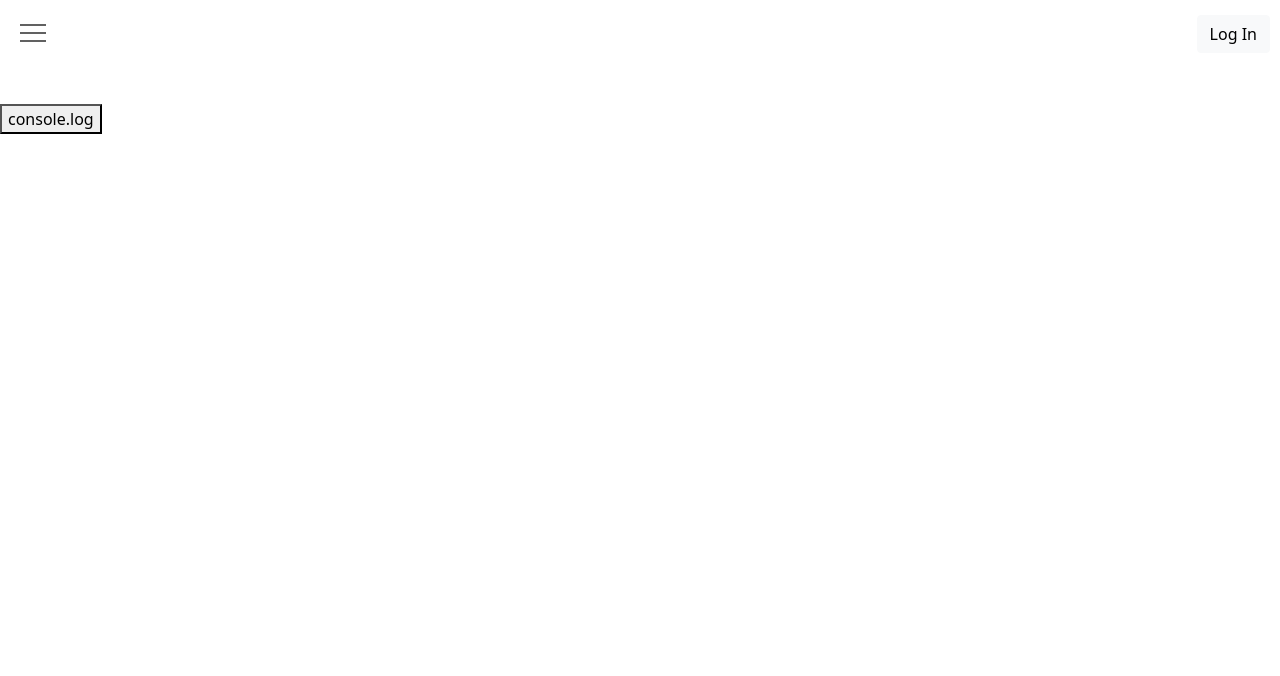
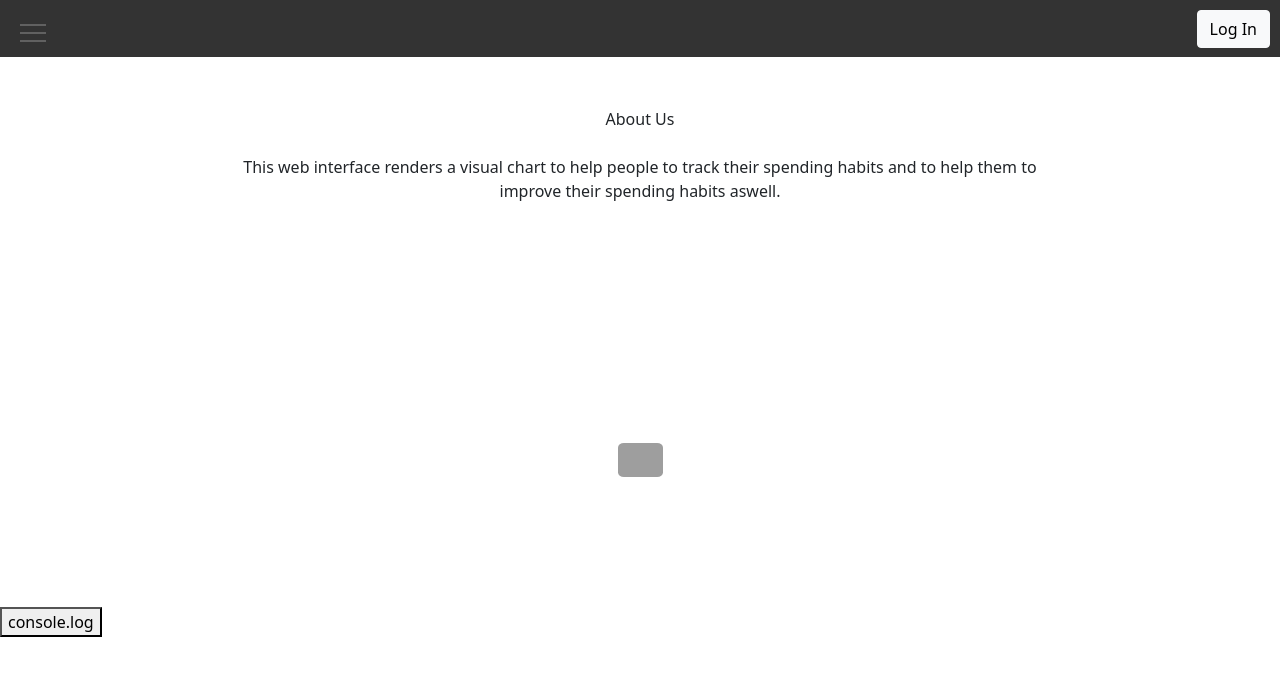
Before and after one commit to wen372/spendingshelper, a React (Create React App) app: page /about in a window 1280 px wide. Before the commit this address had no page. Shown: the top 676 px of the page. Built offline with nearby package versions, Linux system fonts and the light colour scheme; grey boxes are pictures that could not be loaded.

Commit message:
Added About, changes css and navbar link
Added a simple about page. Added about page to Nav bar routes/link Small changes on css.

```diff
--- a/src/App.css
+++ b/src/App.css
@@ -8,6 +8,9 @@
 
 }
 
+.no_underline{
+  text-decoration: none !important;
+}
 .dropzone {
   background: #eee;
   display: flex;
@@ -17,7 +20,7 @@
   padding: 20px;
   cursor: pointer;
   height: 150px;
-  width: 400px;
+  width: 100%;
   border: 2px dashed cyan;
   outline: none;
 }
@@ -43,6 +46,10 @@
 .application{
 
 
+}
+
+.topSpace {
+  margin-top: 50px;
 }
 
 .innerInfo{
@@ -88,8 +95,8 @@
 .loginBtn button{
   /* //move left */
   float: right;
-  margin: 15px 10px 0px 0px;
-  padding: 9x 10px 9px 10px;
+  margin: 10px 10px 0px 0px;
+  z-index: 10;
 }
 
 .middleT{
@@ -98,7 +105,8 @@
 }
 
 .NavBar{
-  padding-bottom: 80px;
+  padding-bottom: 33px;
+  background-color: #333;
 }
 
 .UploadPage{
--- a/src/App.js
+++ b/src/App.js
@@ -14,6 +14,7 @@ import FileDropZone from './components/FileDropZone';
 import HomePage from './pages/HomePage';
 import UploadPage from './pages/UploadPage';
 import NavBar from './components/NavBar';
+import AboutPage from './pages/AboutPage';
 import 'bootstrap/dist/css/bootstrap.min.css';
 
 function App() {
@@ -42,7 +43,7 @@ function App() {
                 {/* <Route path="/" element={<HomePage transactions = {transactionData}/>} /> */}
                 {/* <Route path="/" element={<HomePage message = "test"/>} /> */}
                 <Route path="/" element={<HomePage transactionData = {userTransactionData}/>} />
-
+                <Route path="/about" element={<AboutPage/>} />
 
         </Routes>
     </Router>
--- /dev/null
+++ b/src/about.css
@@ -0,0 +1,9 @@
+.nobdr{
+    border:none;
+}
+
+.img-ctp {
+    max-width: 45px !important;
+    border-radius: 13%;
+    margin: 30vh 0px 0px 0px;
+}
--- a/src/components/NavBar.js
+++ b/src/components/NavBar.js
@@ -6,7 +6,8 @@ function NavBar({content}) {
   return (
 <div class= "NavBar">
   <div className="loginBtn">
-    <button type="button"  className="btn btn-light">Log In</button>
+    <button type="button" className="btn btn-light">Log In</button>
+
   </div>
 
   <div class="hamburger-menu">
@@ -16,10 +17,12 @@ function NavBar({content}) {
       </label>
 
       <ul class="menu__box">
-        <li><NavLink to="/" ><p class ="menu__item">Home</p></NavLink></li>
-        <li><a class="menu__item" href="#">About Us</a></li>
-        <li><a class="menu__item" href="#">Log In</a></li>
-        <li><a class="menu__item" href="#">Sign Up</a></li>
+        <li><NavLink to="/" ><a class ="no_underline menu__item">Home</a></NavLink></li>
+        <li><NavLink to="/upload" ><a class ="menu__item">Upload</a></NavLink></li>
+        <li><NavLink to="/" ><a class ="menu__item">Log In</a></NavLink></li>
+        <li><NavLink to="#" ><a class ="menu__item">Sign Up</a></NavLink></li>
+        <li><NavLink to="/about" ><a class ="menu__item">About Us</a></NavLink></li>
+
       </ul>
   </div>
 
--- /dev/null
+++ b/src/pages/AboutPage.js
@@ -0,0 +1,39 @@
+import React from 'react';
+
+
+import '../about.css';
+
+function AboutPage({Arg}) {
+
+
+
+
+  return (
+    <div className="application topSpace container-fluid homepage TransactionComponent col-10 col-md-10 col-lg-10">
+      <div className="nobdr innerInfo container col-1 col-md-6 col-lg-8">
+
+        <div className='col-bg'>
+            About Us
+            <br/>
+            <br/>
+            <div className="col-md">
+This web interface renders a visual chart to help people to track their spending habits and to help them to improve their spending habits aswell.
+            </div>
+            <div className="row topSpace">
+                <div className="col-md">
+                    <img src="https://cunytechprep.nyc/_next/static/image/public/ctp-logo-square.57c4c8517df448c781ad113a7e0bb894.png" className="img-fluid img-ctp" alt="Cuny Tech Prep Logo "/>
+                </div>
+            </div>
+        </div>
+
+      </div>
+
+    </div>
+  );
+
+}
+
+
+
+
+export default AboutPage;
--- a/src/pages/HomePage.js
+++ b/src/pages/HomePage.js
@@ -14,7 +14,7 @@ function HomePage({transactionData}) {
 
 
   return (
-    <div className="application container-fluid homepage TransactionComponent col-10 col-md-10 col-lg-10">
+    <div className="application topSpace container-fluid homepage TransactionComponent col-10 col-md-10 col-lg-10">
       <div className="innerInfo container col-1 col-md-6 col-lg-8">
         <div className="pichatPlusInfo row ">
           <div className="rowBoxOne piChart col-sm">
--- a/src/pages/UploadPage.js
+++ b/src/pages/UploadPage.js
@@ -11,7 +11,7 @@ function UploadPage(props) {
 
 
   return (
-    <div className="UploadPage">
+    <div className="UploadPage topSpace">
     <FileDropZone setTransactionData = {setTransactionData}/>
     <button onClick={() => {props.sendToParent(transactionData)}}>Submit</button>
 
```
Also changed, not shown: 1 other file (tests, documents, lock files or other folders).
